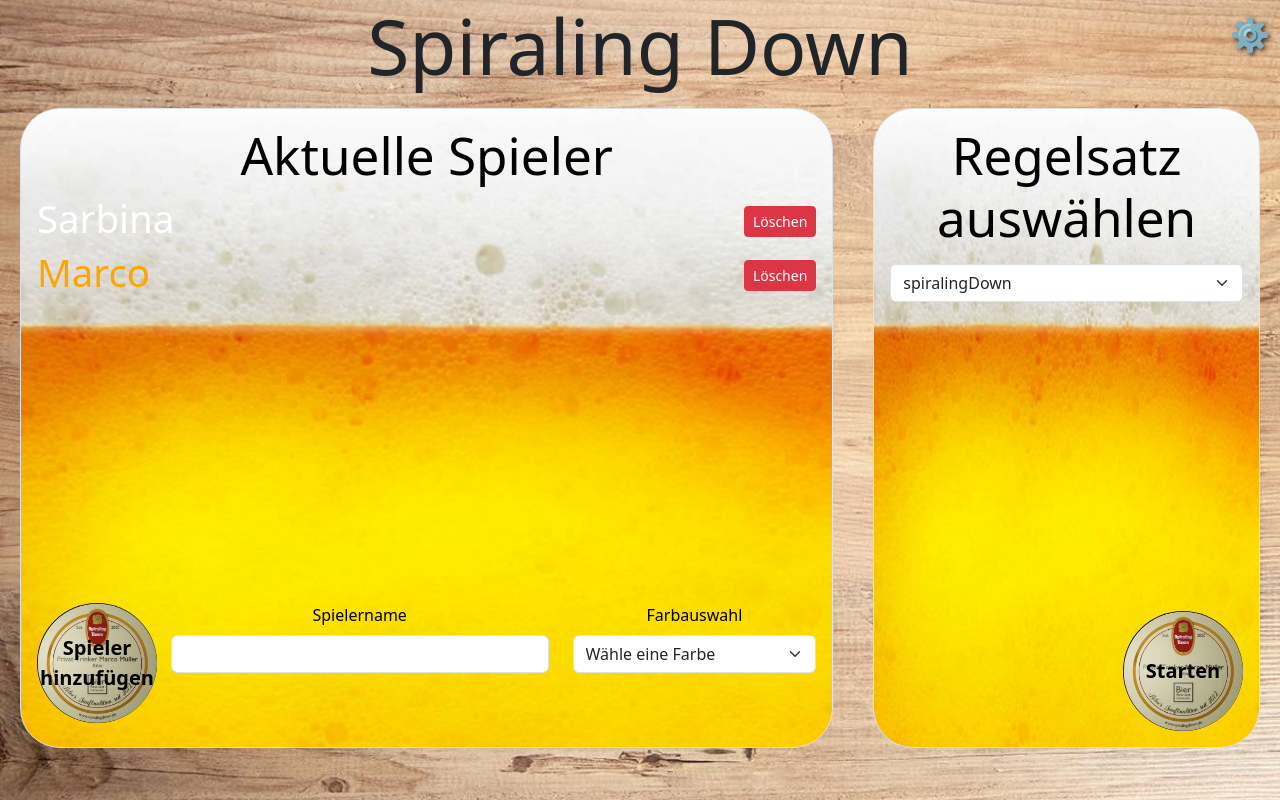
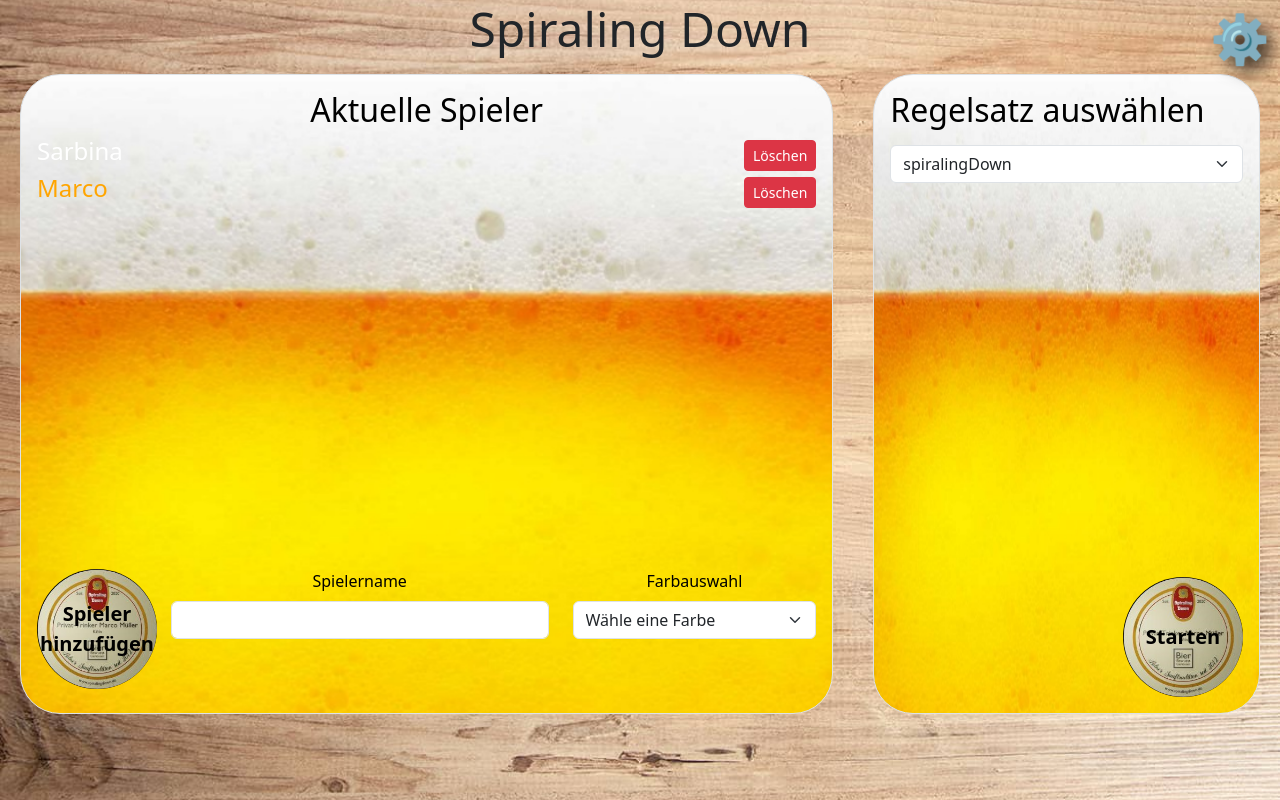
Before and after one commit to DarthSiedewurst/Spiralingdown, a Vue app: page / in a window 1280 px wide. Built offline with nearby package versions, Linux system fonts and the light colour scheme.

Commit message:
fixing some measurements

```diff
--- a/src/styles/style.scss
+++ b/src/styles/style.scss
@@ -1,16 +1,16 @@
 @import "bootstrap/scss/bootstrap";
 @import "bootstrap-icons/font/bootstrap-icons.css";
 h1 {
-  font-size: 6vw;
+  font-size: 3rem;
 }
 h2 {
-  font-size: 5vw;
+  font-size: 2.5rem;
 }
 h3 {
-  font-size: 4vw;
+  font-size: 2rem;
 }
 h4 {
-  font-size: 3vw;
+  font-size: 1.5rem;
 }
 .overflow {
   overflow: auto;
@@ -62,11 +62,11 @@ h4 {
 }
 .gear-icon {
   position: fixed;
-  top: 10px;
-  right: 10px;
-  font-size: 2rem;
+  top: 0.1rem;
+  right: 0.6rem;
+  font-size: 6vh;
   cursor: pointer;
   z-index: 1001;
   color: white;
-  text-shadow: 2px 2px 4px rgba(0, 0, 0, 0.7);
+  text-shadow: 0.5rem 0.5rem 1rem rgba(0, 0, 0, 0.7);
 }
```
